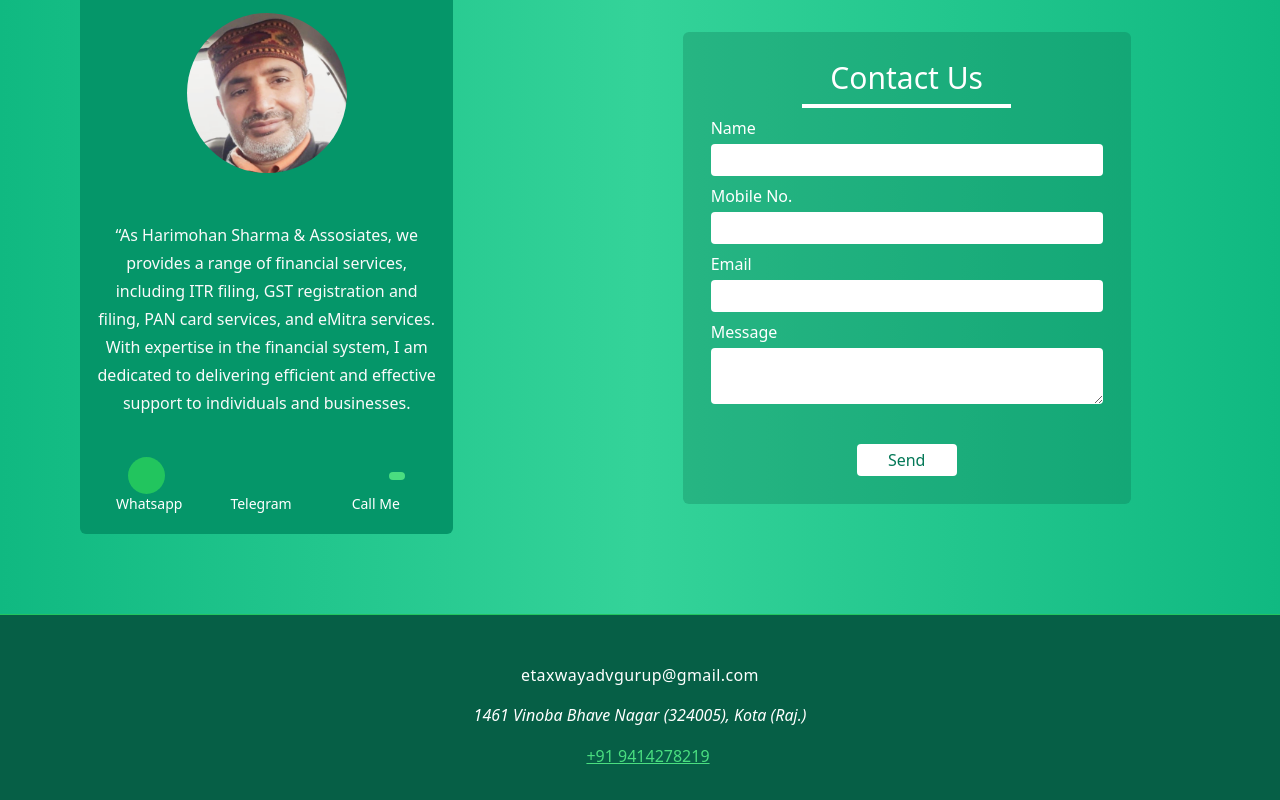
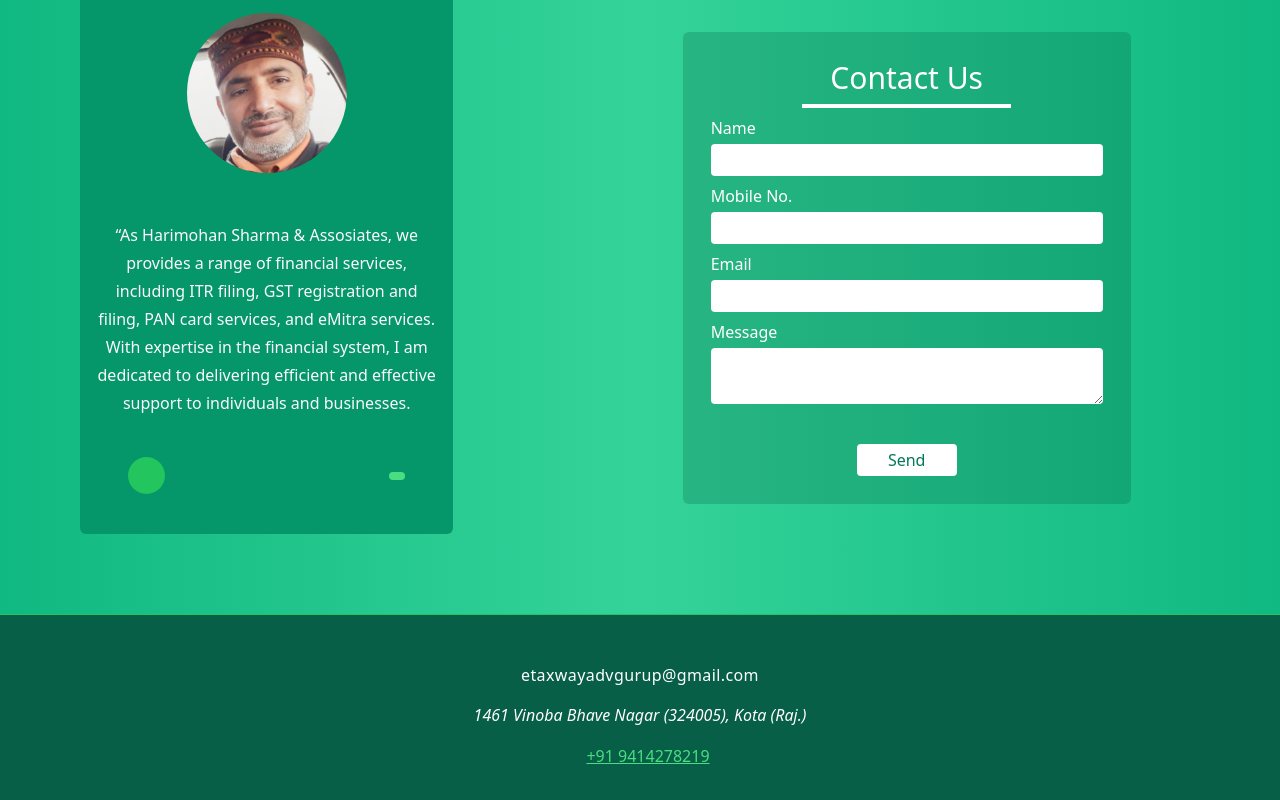
Before and after one commit to rstudy211/DigiCarda, a React (Create React App) app: page / in a window 1280 px wide. Shown: the part 1741-2541 px from the top of the page. Built offline with nearby package versions, Linux system fonts and the light colour scheme.

Commit message:
remove the icon name in about me

```diff
--- a/src/App.js
+++ b/src/App.js
@@ -422,7 +422,7 @@ function App() {
               the financial system, I am dedicated to delivering efficient and
               effective support to individuals and businesses.
             </p>
-            <div class="flex justify-between items-center w-full px-8 mt-10">
+            <div class="flex justify-between items-center w-full px-8 my-10">
               <a
                 class="bg-green-500 h-[37px] w-[37px] items-center  rounded-full flex justify-center "
                 href="https://api.whatsapp.com/send?phone=919414278219&amp;text="
@@ -441,11 +441,11 @@ function App() {
                 <i class="bi bi-telephone-fill  text-xl "></i>
               </a>
             </div>
-            <div className="flex  items-center px-5 mb-5 w-full text-sm text-center">
+            {/* <div className="flex  items-center px-5 mb-5 w-full text-sm text-center">
               <p className="">Whatsapp</p>
               <p className="mx-12">Telegram</p>
               <p className="ml-3">Call Me</p>
-            </div>
+            </div> */}
           </div>
         </div>
         <div
```
